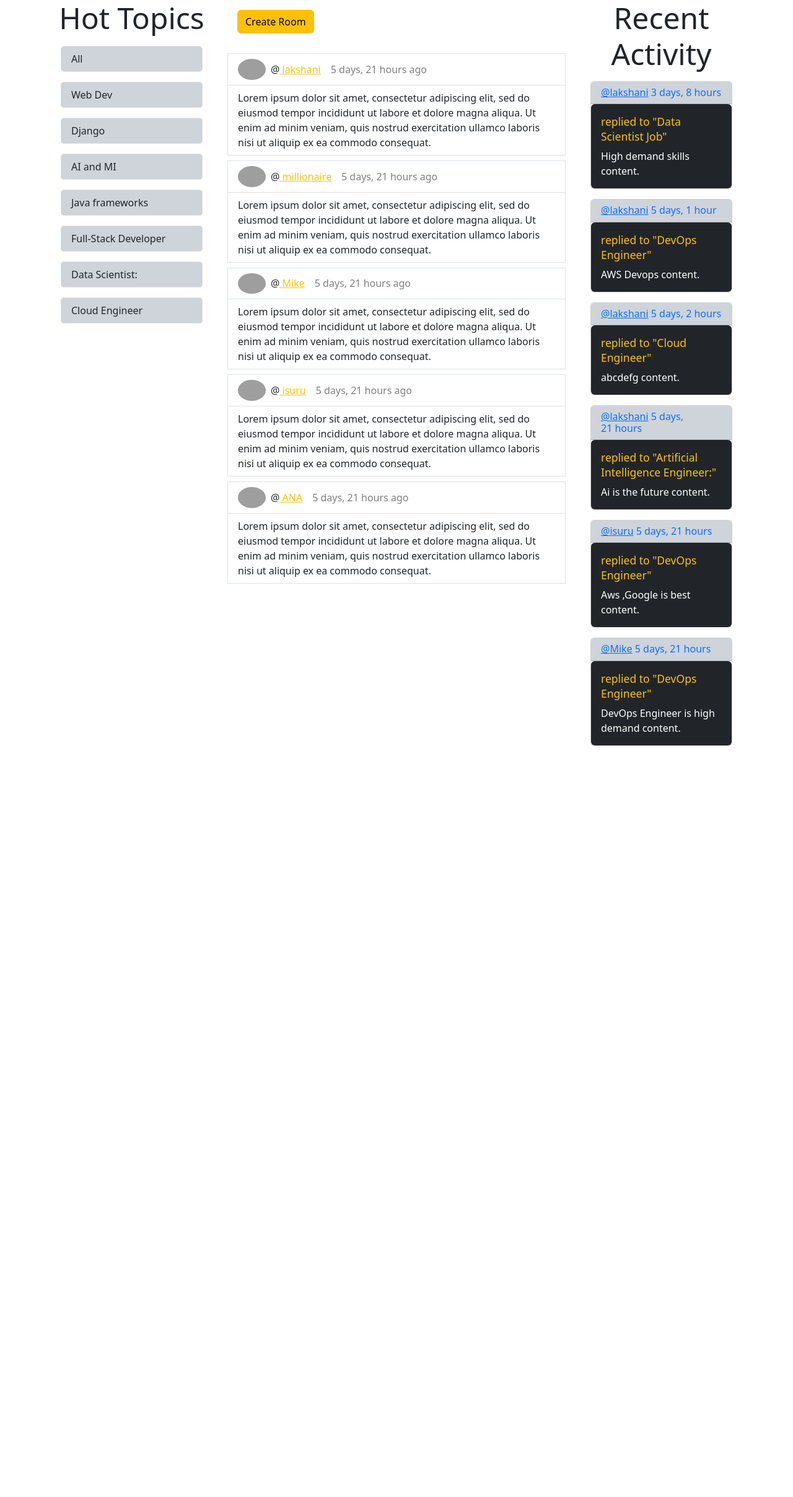
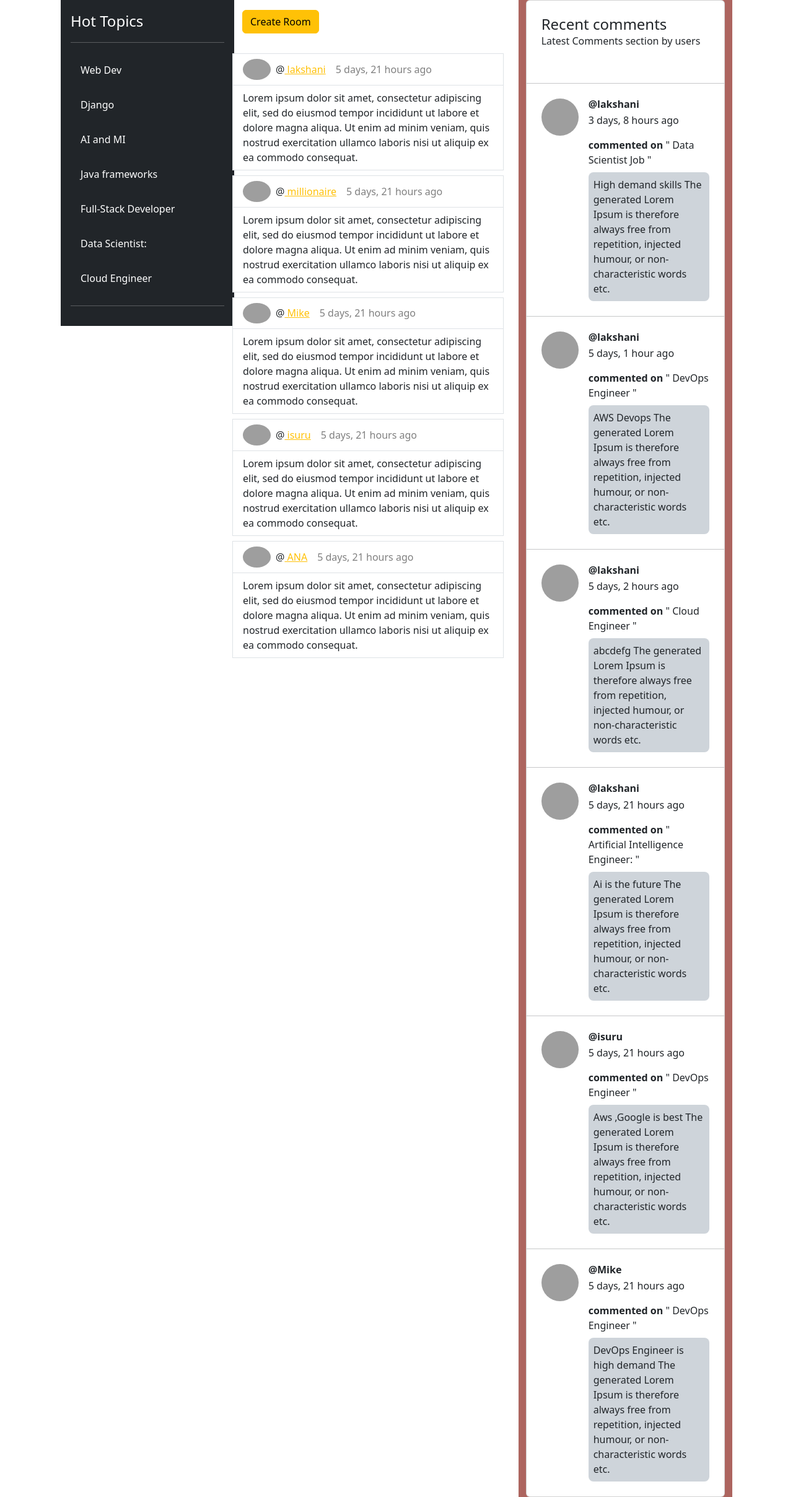
Before and after one commit to isurumanoddev/Django_project_1, a Django app: page / in a window 1280 px wide. Shown: the part 94-2510 px from the top of the page at 62% size. Before the commit the page ends 1298 px from the top, so only its background shows below. Run offline with Django 4.2, Linux system fonts and the light colour scheme; data comes from the database, SQL or seed files in the repository; both versions use the stored data as it was after the commit; grey boxes are pictures that could not be loaded.

Commit message:
UI improve

```diff
--- a/templates/activity_component.html
+++ b/templates/activity_component.html
@@ -9,18 +9,62 @@
 </head>
 <body>
 
+	<section style="background-color: #ad655f;">
+		<div class="container">
+			<div class="row ">
+				<div class="col">
+					<div class="card text-dark">
+						<div class="card-body p-4">
+							<h4 class="mb-0">Recent comments</h4>
+							<p class="fw-light mb-4 pb-2">Latest Comments section by users</p>
 
-				<h3 class="display-5 text-center">Recent Activity</h3>
-				{% for message in messages %}
-					<div class="card m-3">
-						<h6 class="card-header bg-dark-subtle text-primary "><a href="{% url "profile" message.user.id %}"> @{{ message.user }}</a> {{ message.created|timesince }}</h6>
-						<div class="card-body bg-dark rounded-2 text-white">
-							<h5 class="card-title text-warning"><small> replied to "{{ message.room }}"</small> </h5>
-							<p class="card-text ">{{ message.body }}
-								content.</p>
+
 						</div>
+						{% for message in messages %}
+							<hr class="my-0"/>
+
+
+							<div class="card-body p-4">
+								<div class="d-flex flex-start">
+									<img class="rounded-circle shadow-1-strong me-3"
+									     src="https://mdbcdn.b-cdn.net/img/Photos/Avatars/img%20(26).webp" alt="avatar"
+									     width="60"
+									     height="60"/>
+									<div>
+										<h6 class="fw-bold mb-1">@{{ message.user }}</h6>
+										<div class="d-flex align-items-center mb-3">
+											<p class="mb-0">
+												 {{ message.created|timesince }} ago
+
+
+											</p>
+
+											<a href="#!" class="link-muted"><i class="fas fa-pencil-alt ms-2"></i></a>
+											<a href="#!" class="text-success"><i class="fas fa-redo-alt ms-2"></i></a>
+											<a href="#!" class="link-danger"><i class="fas fa-heart ms-2"></i></a>
+										</div>
+										<p class="card-title">
+												<span class="fw-bold">commented on</span>  " {{ message.room }} "
+
+
+											</p>
+										<p class="mb-0 bg-dark-subtle rounded-3 p-2">
+											{{ message.body }}
+											The generated Lorem Ipsum is therefore always free from
+											repetition, injected humour, or non-characteristic words etc.
+										</p>
+									</div>
+								</div>
+							</div>
+
+						{% endfor %}
+
+
 					</div>
-				{% endfor %}
+				</div>
+			</div>
+		</div>
+	</section>
 
 
 
--- a/templates/home.html
+++ b/templates/home.html
@@ -13,16 +13,16 @@
 
 	<div class="container">
 
-		<div class="row ">
+		<div class="row mx-1">
 			<div class="col-md-3">
 				{% include "topic_component.html" %}
 			</div>
-			<div class="col-md-6">
+			<div class="col-md-5">
 				<a href="{% url "create-room" %}" class="btn btn-warning m-3 ">Create Room</a>
 				<h3 class="text-white"></h3>
 				{% include "feed_component.html" %}
 			</div>
-			<div class="col-md-3">
+			<div class="col-md-4">
 				{% include "activity_component.html" %}
 			</div>
 
--- a/templates/topic_component.html
+++ b/templates/topic_component.html
@@ -11,16 +11,26 @@
 
 
 
-	<h3 class="display-5 text-center">Hot Topics</h3>
-	<div class="list-group m-3 ">
-		<a href="" class="list-group-item list-group-item-action bg-dark-subtle">All</a>
+
+	<div class="d-flex flex-column flex-shrink-0 p-3 text-white bg-dark" style="width: 280px;">
+		<a href="/" class="d-flex align-items-center mb-3 mb-md-0 me-md-auto text-white text-decoration-none">
+
+			<span class="fs-4">Hot Topics</span>
+		</a>
+		<hr>
+		<ul class="nav nav-pills flex-column mb-auto">
+			{% for topic in topics %}
+			<li class="nav-item">
+				<a href="{% url "home" %}?q={{ topic.name }}" class="nav-link text-white table-hover py-3" aria-current="page">
+
+					{{ topic.name }}
+				</a>
+			</li>
+			{% endfor %}
+		</ul>
+		<hr>
+
 	</div>
-	{% for topic in topics %}
-		<div class="list-group m-3 bg-warning ">
-			<a href="{% url "home" %}?q={{ topic.name }}"
-			   class="list-group-item list-group-item-action bg-dark-subtle">{{ topic.name }}</a>
-		</div>
-	{% endfor %}
 
 
 
```
Also changed, not shown: db.sqlite3.
